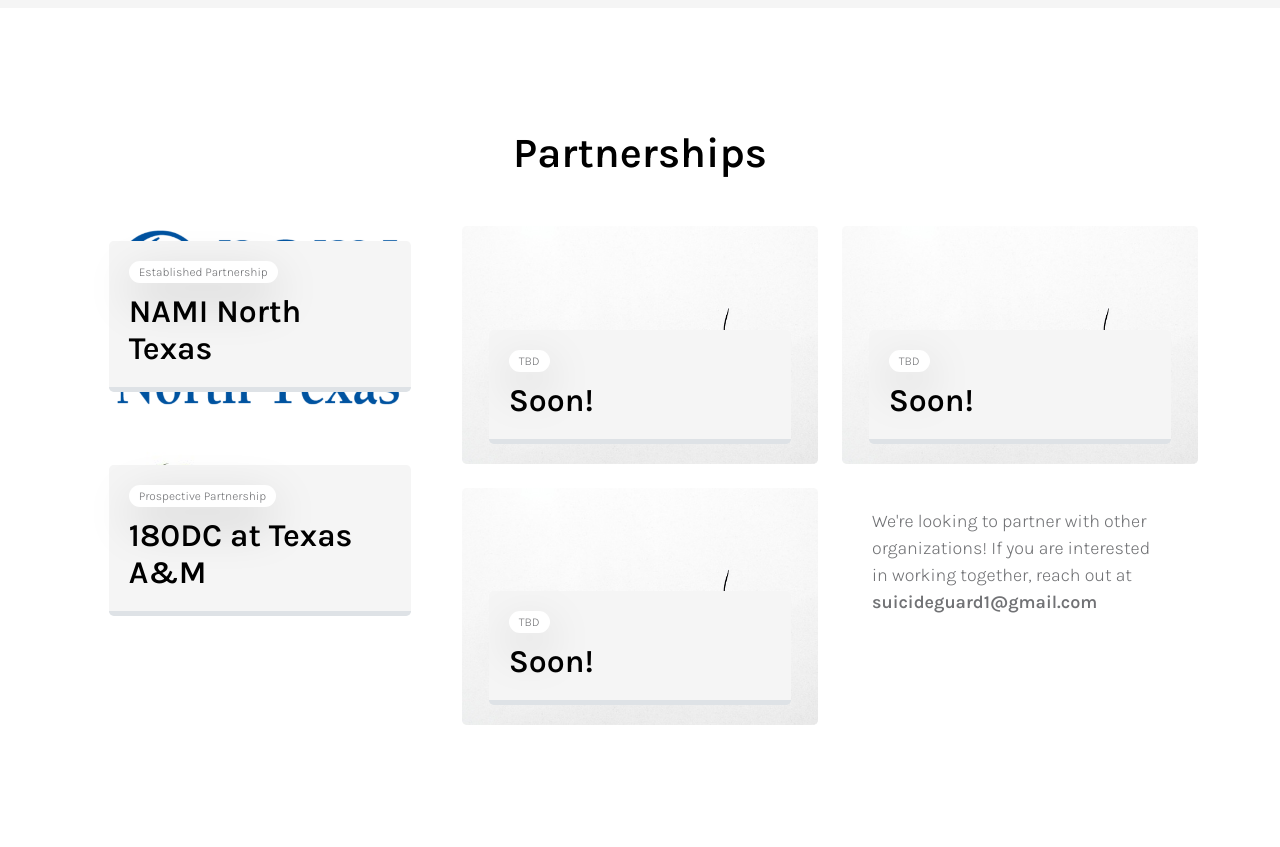
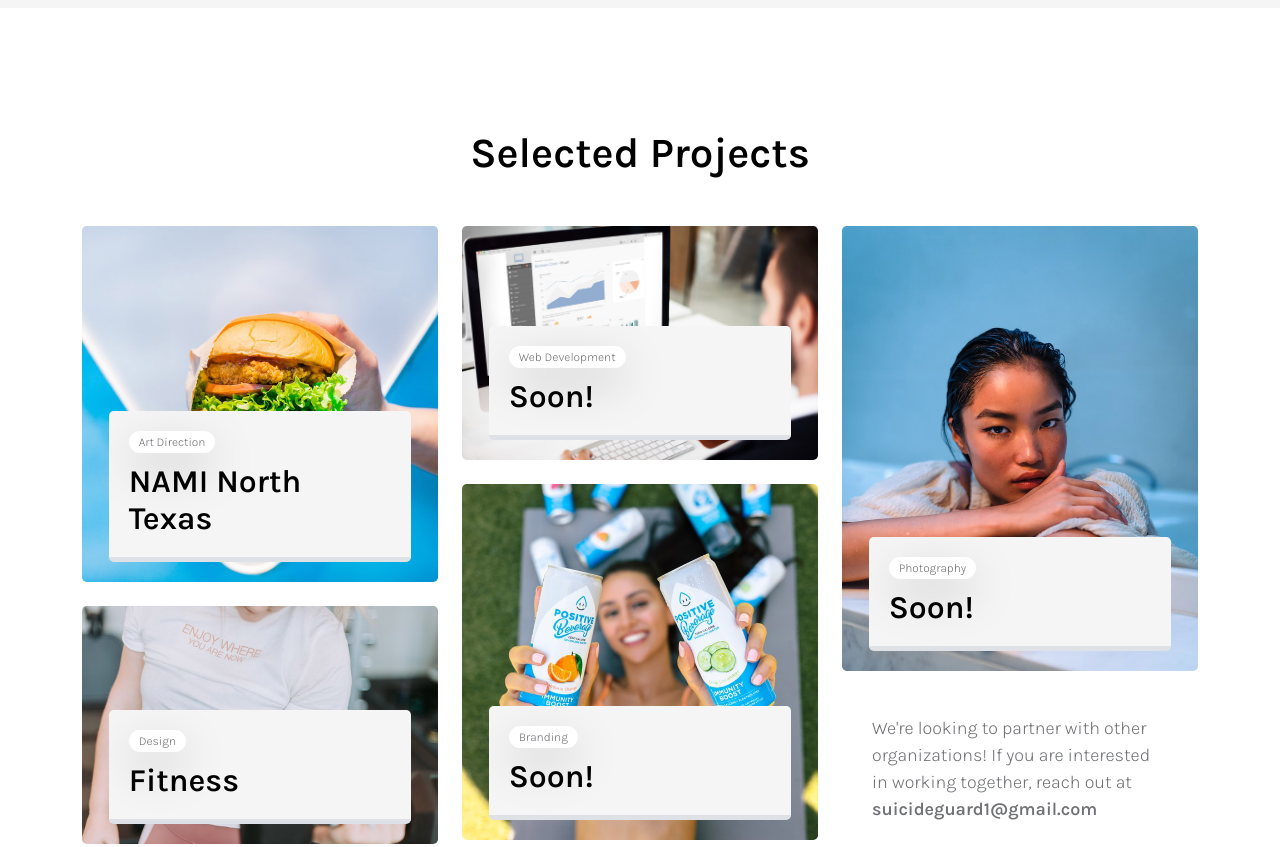
Before and after one commit to nithinRavikumar/SuicideGuardWebsite, a plain HTML site: page index.html in a window 1280 px wide. Shown: the part 2460-3307 px from the top of the page. Drawn offline with Linux system fonts and the light colour scheme.

Commit message:
Update index.html

```diff
--- a/index.html
+++ b/index.html
@@ -308,19 +308,19 @@
                 <div class="container">
                     <div class="row">
                         <div class="col-12">
-                            <h2 class="mb-5 text-center">Partnerships</h2>
+                            <h2 class="mb-5 text-center">Selected Projects</h2>
                         </div>
 
                         <div class="col-lg-4 col-12">
                             <div class="work-thumb mb-4">
                                 <div class="work-image-wrap">
-                                    <a href="images/work/nami_north_texas.jpg" class="image-popup">
-                                        <img src="images/work/nami_north_texas.jpg" class="img-fluid work-image" alt="">
+                                    <a href="images/work/anthony-espinosa-pYQSM-p_0_c-unsplash.jpg" class="image-popup">
+                                        <img src="images/work/anthony-espinosa-pYQSM-p_0_c-unsplash.jpg" class="img-fluid work-image" alt="">
                                     </a>
                                 </div>
 
                                 <div class="work-text-info">
-                                    <small class="work-tag bg-white shadow-lg">Established Partnership</small>
+                                    <small class="work-tag bg-white shadow-lg">Art Direction</small>
 
                                     <h4 class="work-title">NAMI North Texas</h4>
                                 </div>
@@ -328,15 +328,15 @@
 
                             <div class="work-thumb mb-4">
                                 <div class="work-image-wrap">
-                                    <a href="images/work/180dctexasam.jpg" class="image-popup">
-                                        <img src="images/work/180dctexasam.jpg" class="img-fluid work-image" alt="">
+                                    <a href="images/work/samantha-gades-lf2pD--wIUA-unsplash.jpg" class="image-popup">
+                                        <img src="images/work/samantha-gades-lf2pD--wIUA-unsplash.jpg" class="img-fluid work-image" alt="">
                                     </a>
                                 </div>
 
                                 <div class="work-text-info">
-                                    <small class="work-tag bg-white shadow-lg">Prospective Partnership</small>
+                                    <small class="work-tag bg-white shadow-lg">Design</small>
 
-                                    <h4 class="work-title">180DC at Texas A&M</h4>
+                                    <h4 class="work-title">Fitness</h4>
                                 </div>
                             </div>
                         </div>
@@ -344,13 +344,13 @@
                         <div class="col-lg-4 col-12">
                             <div class="work-thumb mb-4">
                                 <div class="work-image-wrap">
-                                    <a href="images/work/coming_soon.jpg" class="image-popup">
-                                        <img src="images/work/coming_soon.jpg" class="img-fluid work-image" alt="">
+                                    <a href="images/work/business-chart-visual-graphics-report-concept.jpg" class="image-popup">
+                                        <img src="images/work/business-chart-visual-graphics-report-concept.jpg" class="img-fluid work-image" alt="">
                                     </a>
                                 </div>
 
                                 <div class="work-text-info">
-                                    <small class="work-tag bg-white shadow-lg">TBD</small>
+                                    <small class="work-tag bg-white shadow-lg">Web Development</small>
 
                                     <h4 class="work-title">Soon!</h4>
                                 </div>
@@ -358,13 +358,13 @@
 
                             <div class="work-thumb mb-4">
                                 <div class="work-image-wrap">
-                                    <a href="images/work/coming_soon.jpg" class="image-popup">
-                                        <img src="images/work/coming_soon.jpg" class="img-fluid work-image" alt="">
+                                    <a href="images/work/tyler-nix-HmVQh_EQJhY-unsplash.jpg" class="image-popup">
+                                        <img src="images/work/tyler-nix-HmVQh_EQJhY-unsplash.jpg" class="img-fluid work-image" alt="">
                                     </a>
                                 </div>
 
                                 <div class="work-text-info">
-                                    <small class="work-tag bg-white shadow-lg">TBD</small>
+                                    <small class="work-tag bg-white shadow-lg">Branding</small>
 
                                     <h4 class="work-title">Soon!</h4>
                                 </div>
@@ -374,13 +374,13 @@
                         <div class="col-lg-4 col-12">
                             <div class="work-thumb mb-4">
                                 <div class="work-image-wrap">
-                                    <a href="images/work/coming_soon.jpg" class="image-popup">
-                                        <img src="images/work/coming_soon.jpg" class="img-fluid work-image" alt="">
+                                    <a href="images/work/mos-sukjaroenkraisri-jz8AmJDyhig-unsplash.jpg" class="image-popup">
+                                        <img src="images/work/mos-sukjaroenkraisri-jz8AmJDyhig-unsplash.jpg" class="img-fluid work-image" alt="">
                                     </a>
                                 </div>
 
                                 <div class="work-text-info">
-                                    <small class="work-tag bg-white shadow-lg">TBD</small>
+                                    <small class="work-tag bg-white shadow-lg">Photography</small>
 
                                     <h4 class="work-title">Soon!</h4>
                                 </div>
```
